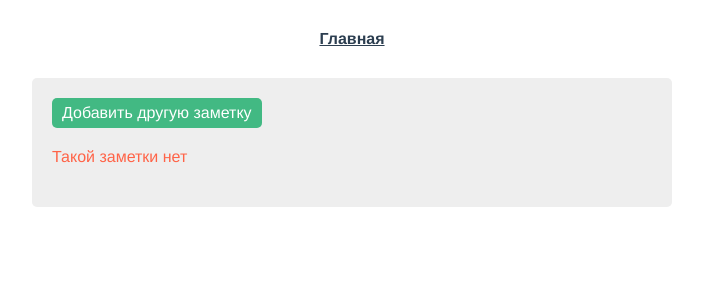
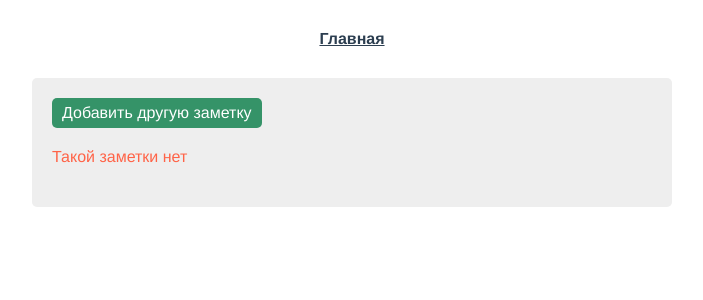
Before and after one commit to olejech/test-tasks, a Vue app in the folder tr-logic/: page /note/1 in a window 1280 px wide. In both pictures the pointer is over the button "Добавить другую заметку". Shown: the top 300 px of the page, without its empty margins (288-991 px from the left). Built offline with nearby package versions, Linux system fonts and the light colour scheme; what vuex-undo-redo would draw is missing.

Commit message:
Style buttons

```diff
--- a/tr-logic/src/assets/scss/global.scss
+++ b/tr-logic/src/assets/scss/global.scss
@@ -1,4 +1,4 @@
-@import 'vars';
+$duration: 0.3s;
 
 .btn {
   display: inline-block;
@@ -9,27 +9,44 @@
   cursor: pointer;
   min-width: 100px;
   min-height: 30px;
+  transition: $duration;
 
   &-remove {
     background: tomato;
     color: white;
+
+    &:hover {
+      background: darken(tomato, 20%);
+    }
   }
 
   &-add {
     background: #42b983;
     color: white;
+
+    &:hover {
+      background: darken(#42b983, 10%);
+    }
   }
 
   &-change {
     background: #e4c92e;
     color: white;
     margin-right: 10px;
+
+    &:hover {
+      background: darken(#e4c92e, 20%);
+    }
   }
 
   &-cancel {
     background: darkRed;
     color: white;
     margin-right: 10px;
+
+    &:hover {
+      background: lighten(darkRed, 10%);
+    }
   }
 }
 
--- a/tr-logic/src/assets/scss/vars.scss
+++ /dev/null
@@ -1 +0,0 @@
-$duration: 0.3s
```
